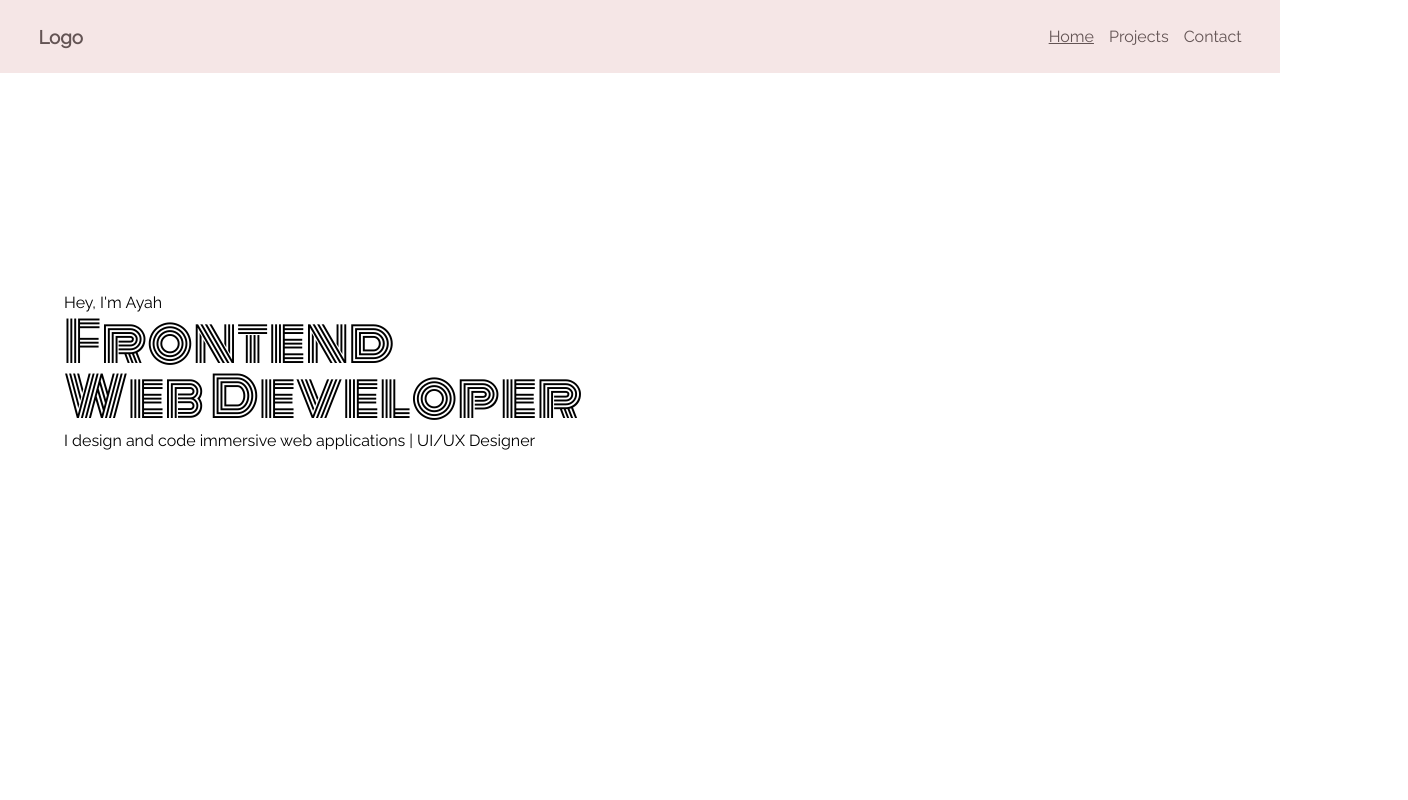
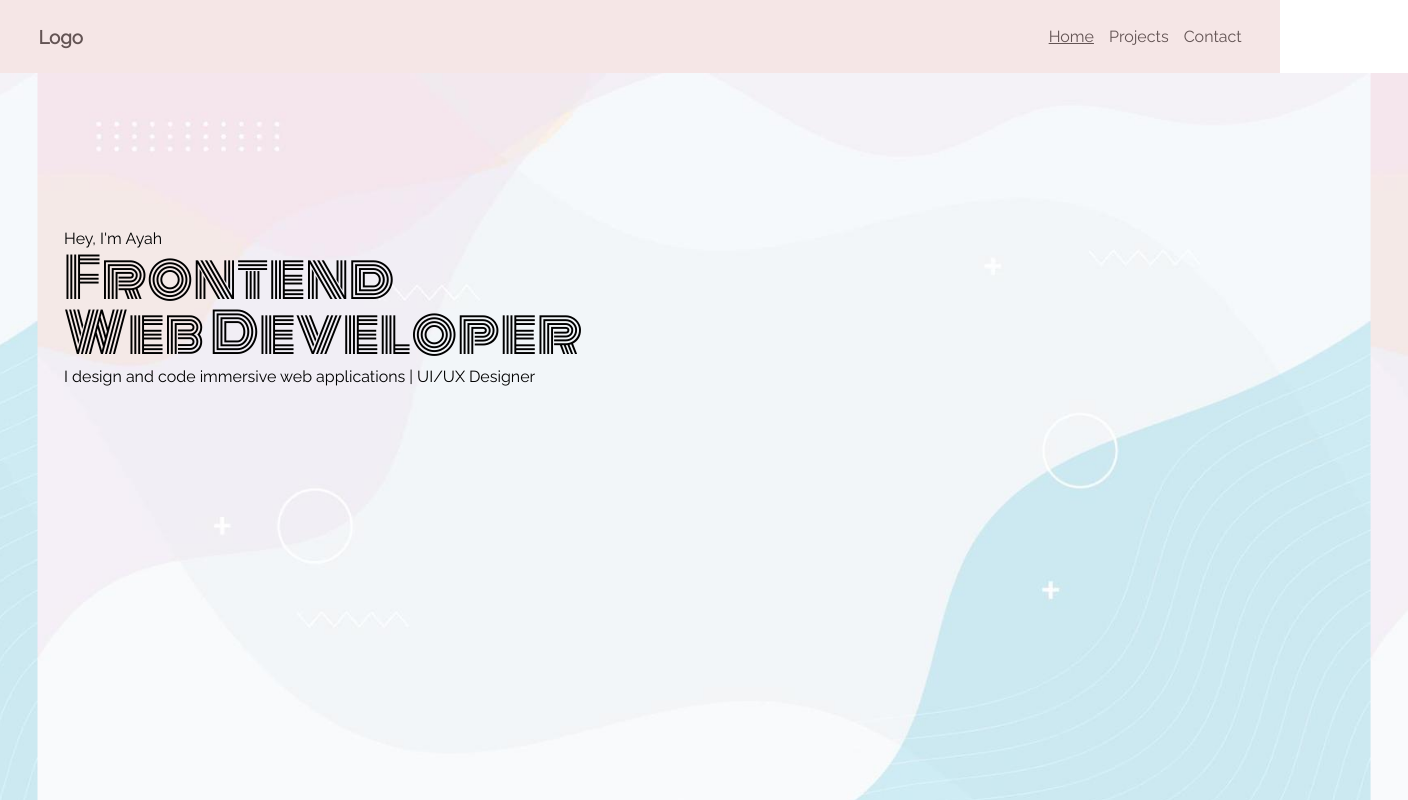
Before and after one commit to ayahxsheikh/my-portfolio, a React (Create React App) app: page / in a window 1280 px wide. Shown: the top 800 px of the page, 1408 px wide, since content can reach past the window. Built offline with nearby package versions, Linux system fonts and the light colour scheme.

Commit message:
changed background for each page

```diff
--- a/src/pages/Home.js
+++ b/src/pages/Home.js
@@ -10,16 +10,13 @@ const style = {
 }
 function Home(){
     return(
-    <>
-    <main>
+    <main className="mainBg">
         <p style={style.pText}>Hey, I'm Ayah</p>
         <p className="title">Frontend</p>
         <p className="title"> Web Developer</p>
         <p style={style.text}>I design and code immersive web applications | UI/UX Designer</p>
     </main>
 
-    </>
-
     )
 }
 
--- a/src/pages/PGallery.js
+++ b/src/pages/PGallery.js
@@ -7,8 +7,9 @@ function PGallery(){
         // export project.js
         // map over project arr, give parent el key and index
         // print out each item and its obj.properties
-        <>
-    <h1>Project Gallery</h1>
+        <div className="projectBg">
+
+        <h1>Project Gallery</h1>
 
        <section className="project-grid">
         <div className="project-card">
@@ -27,8 +28,7 @@ function PGallery(){
             <h4>Title</h4>
         </div>
        </section>
-
-        </>
+       </div>
 
     )
 }
--- a/src/styles/index.css
+++ b/src/styles/index.css
@@ -1,3 +1,8 @@
+:root {
+  --header: #f0dbdbad;
+  --text: #635454;
+}
+
 /* RESETS */
 * {
   margin: 0px;
@@ -8,11 +13,6 @@ body, html, #root {
   height: 100%;
   }
 
-:root {
-  --header: #f0dbdbad;
-  --text: #635454;
-
-}
 
 /* CUSTOM STYLES */
 
@@ -48,9 +48,19 @@ body, html, #root {
 
   /* Home-page Styles */
 
+  .mainBg{
+    background-image: url("../images/bgImg.png");
+    background-repeat: no-repeat;
+    background-attachment: fixed;
+    background-position: center;
+    background-size: cover;
+    height: 100vh;
+    width: 100vw;
+    }
+
  main {
   padding: 5%;
-  margin-top: 12%;
+  padding-top: 12%;
  }
 
  main .title {
@@ -64,6 +74,17 @@ body, html, #root {
   }
 
   /* Project Gallery Styles */
+
+  .projectBg{
+    background-image: url("../images/bgImg.png");
+    background-repeat: no-repeat;
+    background-attachment: fixed;
+    background-position: center;
+    background-size: cover;
+    height: 100vh;
+    width: 100vw;
+    }
+
 
   section {
     display: grid;
```
